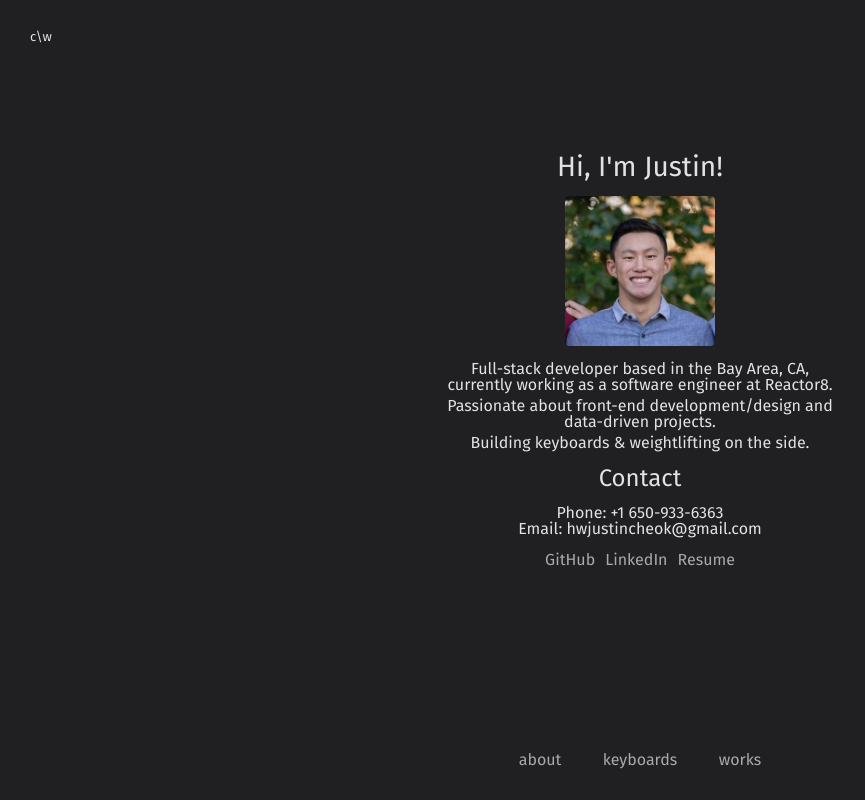
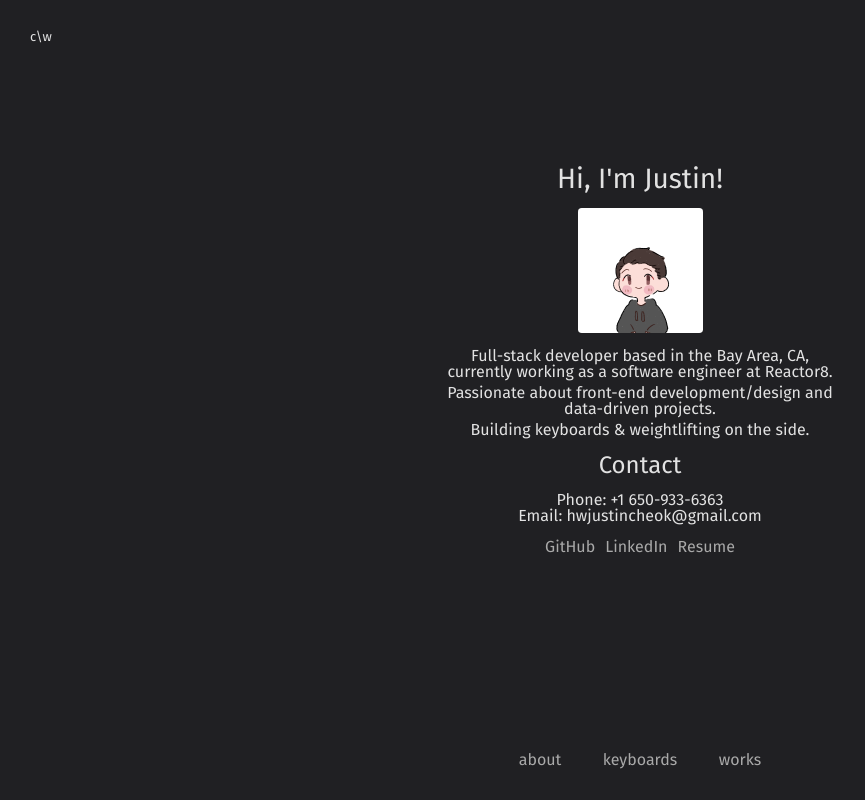
Before and after one commit to Galaxeo/reimagined, a React (Vite) app: page / in a window 1280 px wide. Both pictures are taken after a click on the element "about". Shown: the whole page, without its empty margins (0-865 px from the left). Built offline with nearby package versions, Linux system fonts and the light colour scheme; a web font is replaced by a local one; what ldrs would draw is missing.

Commit message:
feat: add icon to about

```diff
--- a/src/About.tsx
+++ b/src/About.tsx
@@ -1,5 +1,5 @@
 import "./App.css";
-import headshot from "/assets/headshot.jpg";
+import icon from "/assets/icon.png";
 
 function About() {
   return (
@@ -8,9 +8,9 @@ function About() {
         {/* <h1 ref={title}>About</h1> */}
         <p style={{ fontSize: "1.75rem" }}>Hi, I'm Justin!</p>
         <img
-          src={headshot}
+          src={icon}
           style={{
-            height: "150px",
+            height: "125px",
             borderRadius: "3%",
             // border: "1px solid white",
           }}
```
Also changed, not shown: public/assets/icon.png (added).
